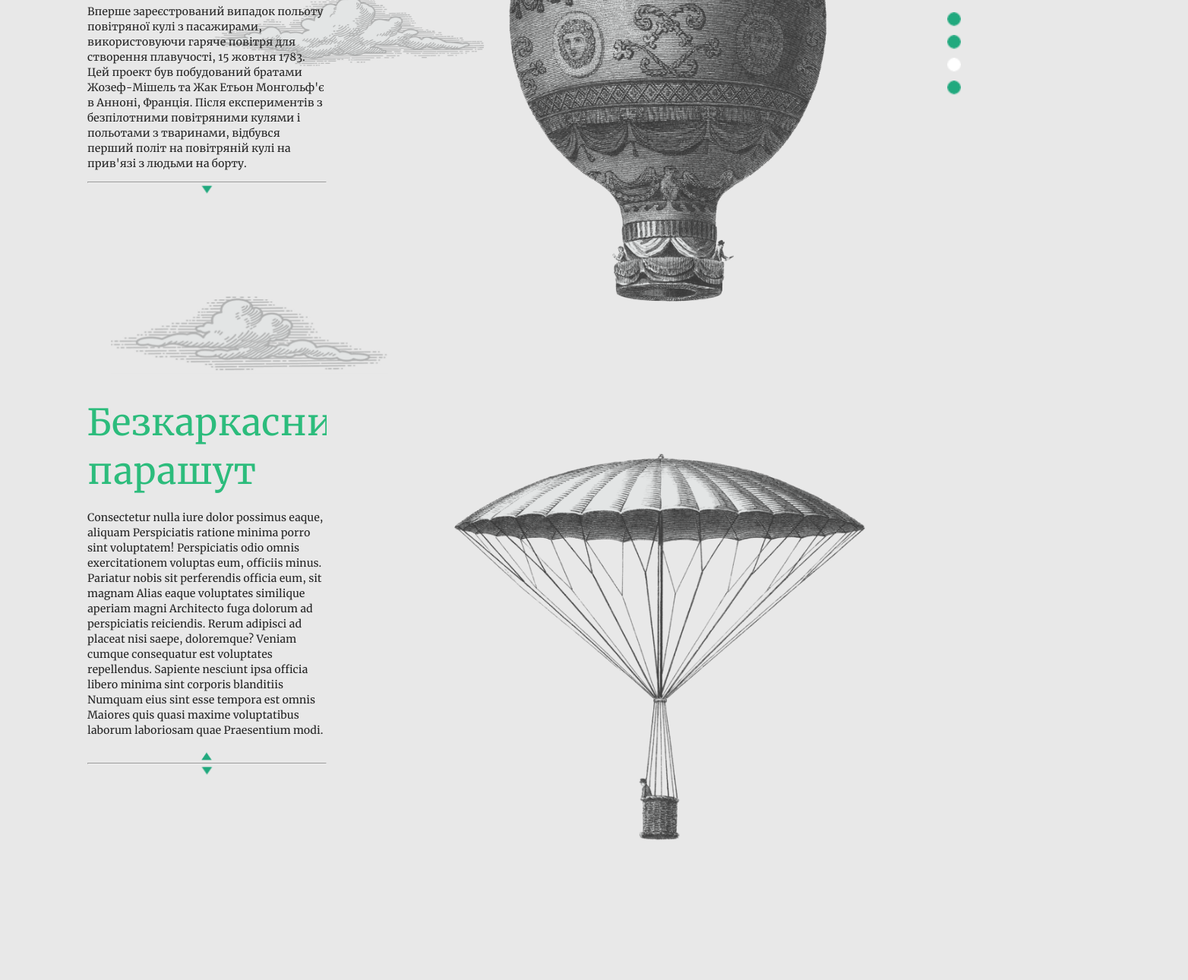
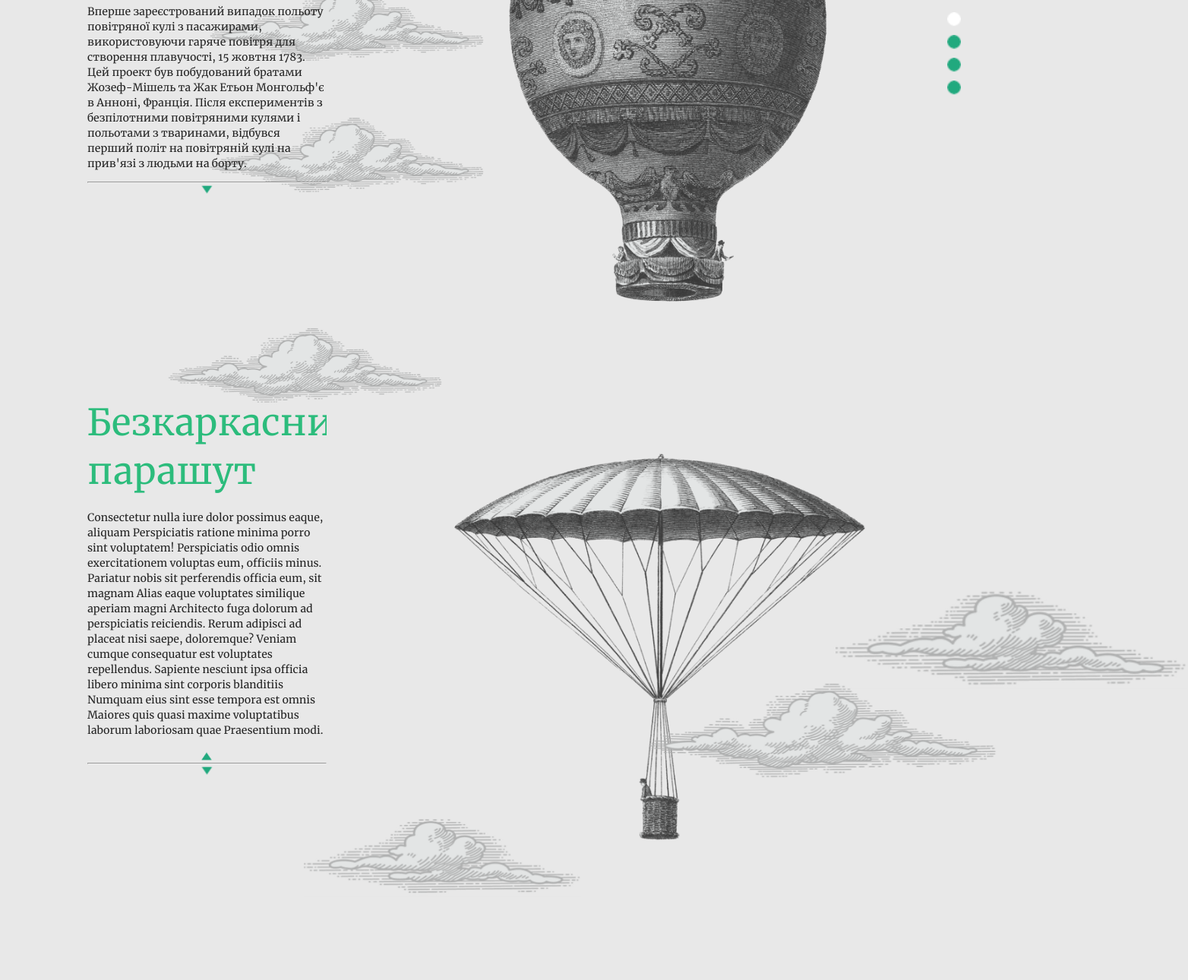
Before and after one commit to Paulario/clouds-parallax, a plain HTML site: page index.html in a window 1280 px wide. Shown: the part 324-1614 px from the top of the page at 76% size, 1564 px wide, since content can reach past the window. Drawn offline with nearby package versions, Linux system fonts and the light colour scheme.

Commit message:
added clouds and animated them more or less =-)

```diff
--- a/index.html
+++ b/index.html
@@ -56,6 +56,15 @@
                     </div>
                 </div>
             </section>
+            <div class="cloud s1"></div>
+            <div class="cloud s1"></div>
+            <div class="cloud s1"></div>
+            <div class="cloud s1 s2"></div>
+            <div class="cloud s1 s2"></div>
+            <div class="cloud"></div>
+            <div class="cloud"></div>
+            <div class="cloud s3"></div>
+            <div class="cloud s3"></div>
         </main>
         <div class="nav-dots">
             <a data-title="Перші пілотовані польоти" href="#first-flights" class="dot picked"></a>
--- a/scripts/main.js
+++ b/scripts/main.js
@@ -1,8 +1,11 @@
 
 $(function() {
     'use strict';
-    const SCROLL_TIME = 2500;
-    const SCROLL_EASING = 'easeOutQuint';
+    const SCROLL_TIME = 2000;
+    const SCROLL_EASING = 'easeOutCubic';
+
+    const CLOUD_OFFSET = getCloudOffsets();
+    window.CLOUD_OFFSET = getCloudOffsets();
 
     $('.arrow').click(function() {
         let section = $(this).closest('.section');
@@ -17,21 +20,60 @@ $(function() {
 
     $('.nav-dots .dot').click(function() {
         let id = $(this).attr('href');
-        colorNavDot(id);
         let offsetTop = $(id).offset().top;
         animateScroll(offsetTop);
     });
 
     $(window).scroll(() => {
+
+        let within = function(s, plusHalf=true) {
+            let windowCenter = window.scrollY + plusHalf*document.documentElement.clientHeight / 2;
+            return s.top < windowCenter && s.bottom > windowCenter;
+        }
+
+        // Nav-dots change
         let sectionBoundaries = getSectionBoundaries();
-        let windowCenter = window.scrollY + document.documentElement.clientHeight / 2;
         for(let key of Object.keys(sectionBoundaries)){
-            if(windowCenter >= sectionBoundaries[key].top
-                && windowCenter < sectionBoundaries[key].bottom){
+            if(within(sectionBoundaries[key])){
                 colorNavDot(key)
             }
         }
+
+
+        // animate clounds;
+        let s1 = sectionBoundaries['#first-flights'];
+        let s2 = sectionBoundaries['#parachute'];
+        let s3 = sectionBoundaries['#english-channel'];
+
+        if(within(s1, false)){
+            const SCROLL_COEFF = [0.1, 0.30, 0.44, 0.1, 0.5]
+            let disp = window.scrollY - s1.top;
+            $('.cloud').filter('.s1').each(function(i,elem){
+                let offset = CLOUD_OFFSET[i];
+                $(elem).css('top', offset + SCROLL_COEFF[i] * disp);
+            });
+        }
+
+        if(within(s2, false)){
+            const SCROLL_COEFF = [0.1, 0.5]
+            let disp = window.scrollY;
+            $('.cloud').filter('.s2').each(function(i,elem){
+                let offset = CLOUD_OFFSET.slice(3,5)[i];
+                $(elem).css('top', offset + SCROLL_COEFF[i] * disp);
+            });
+        }
+
+        if(within(s3, false)){
+            const SCROLL_COEFF = [0.5, 0.5];
+            let disp = window.scrollY - s3.top;
+            $('.cloud').filter('.s3').each(function(i,elem){
+                let offset = CLOUD_OFFSET.slice(-2)[i];
+                $(elem).css('top', offset + SCROLL_COEFF[i] * disp);
+            });
+        }
+
     });
+
 
     function getSectionBoundaries(){
         let obj = {};
@@ -58,6 +100,15 @@ $(function() {
         $('.dot').filter(`[href*="${ href }"]`).addClass('picked');
     }
 
+    function getCloudOffsets(){
+        let offsets = [];
+        for(const c of $('.cloud')){
+            offsets.push($(c).offset().top);
+        }
+        return offsets;
+    }
+
+
     window.onbeforeunload = function () {
         this.scrollTo(0,0);
     };
--- a/scss/_clouds.scss
+++ b/scss/_clouds.scss
@@ -1,13 +1,59 @@
-.main {
+.cloud {
+    position: absolute;
+    background-size: 100% 100%;
+    background-repeat: no-repeat;
     --factor: 0.75;
-    background-image: url('../images/cloud-lg1.png'),
-                      url('../images/cloud-lg1.png'),
-                      url('../images/cloud-lg1.png'),
-                      url('../images/cloud-lg2.png');
-    background-size: calc(var(--factor)*488px) calc(var(--factor)*138px);
-    background-repeat: no-repeat;
-    background-position: top 3% left -30%,
-                         top 6% left 30%,
-                         top 10% left 30%,
-                         top 23% left 16%;
+    width: calc(var(--factor)*488px);
+    height: calc(var(--factor)*138px);
+    z-index: -1;
+    &:nth-of-type(1) {
+        background-image: url('../images/cloud-lg1.png');
+        top: 79px;
+        left: -273px;
+    }
+    &:nth-of-type(2) {
+        background-image: url('../images/cloud-lg1.png');
+        top: 159px;
+        left: 273px;
+    }
+    &:nth-of-type(3) {
+        background-image: url('../images/cloud-lg1.png');
+        top: 265px;
+        left: 273px;
+    }
+    &:nth-of-type(4) {
+        background-image: url('../images/cloud-lg1.png');
+        top: 609px;
+        left: 218px;
+    }
+    &:nth-of-type(5) {
+        background-image: url('../images/cloud-lg1.png');
+        top: 500px;
+        left: 850px;
+        z-index: 5;
+        --factor: 0.95;
+    }
+    &:nth-of-type(6) {
+        background-image: url('../images/cloud-lg2.png');
+        top: 1100px;
+        left: 1100px;
+        --factor: 0.95;
+        // width: calc(var(--factor)*488px);
+        // height: calc(var(--factor)*138px);
+    }
+    &:nth-of-type(7) {
+        background-image: url('../images/cloud-lg2.png');
+        top: 1400px;
+        left: 400px;
+    }
+    &:nth-of-type(8) {
+        background-image: url('../images/cloud-lg1.png');
+        top: 1700px;
+        left: -100px;
+    }
+    &:nth-of-type(9) {
+        background-image: url('../images/cloud-lg1.png');
+        top: 1850px;
+        left: 500px;
+    }
 }
--- a/scss/main.scss
+++ b/scss/main.scss
@@ -11,6 +11,7 @@ $color_primary: #2CBC7C;
 
 body {
     background-color: rgba(black,0.09);
+    overflow-x: hidden;
     &::-webkit-scrollbar{
         width: 0;
     }
@@ -41,6 +42,7 @@ h1, h2 { color: $color_primary; }
 }
 
 .main {
+    position: relative;
     .section {
         height: 100vh;
         .container {
@@ -120,12 +122,6 @@ h1, h2 { color: $color_primary; }
     }
 }
 
-.cloud {
-    position: absolute;
-    background-size: 100% 100%;
-    background-repeat: no-repeat;
-    z-index: 3;
-}
 
 
 .nav-dots  {
```
Also changed, not shown: styles/main.css, 1 other file.
